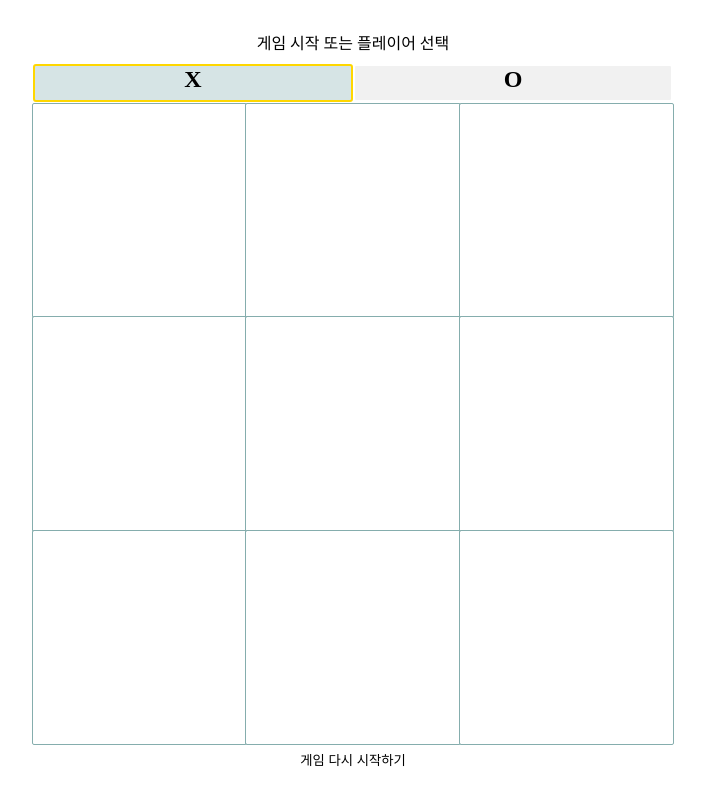
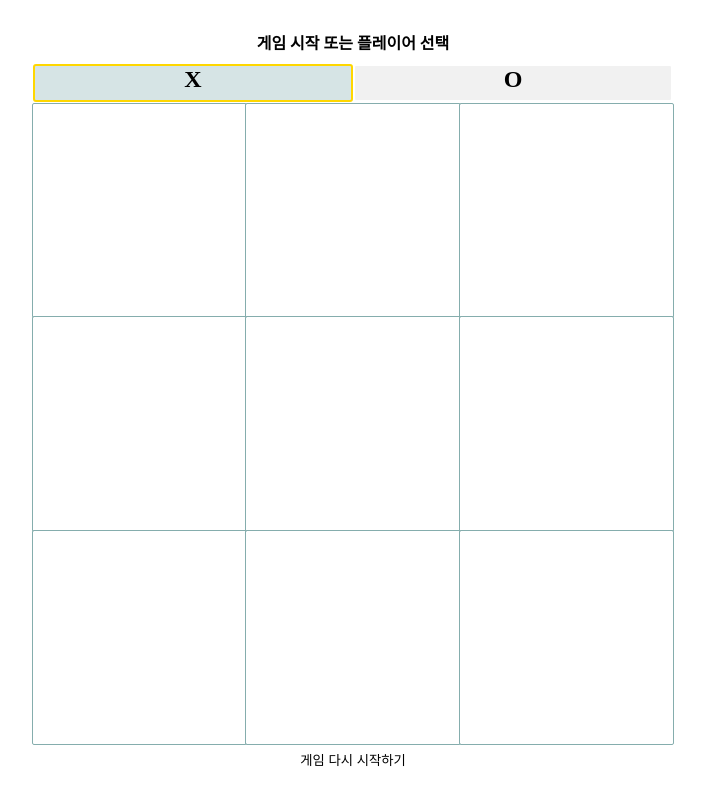
Before and after one commit to Simtudy-Frontend/react-tic-tac-toe, a React app in the folder ayoung/: page / in a window 1280 px wide. Shown: the whole page, without its empty margins (287-992 px from the left). Built offline with nearby package versions, Linux system fonts and the light colour scheme.

Commit message:
winningLine 하이라이트 / 전환효과

```diff
--- a/ayoung/src/App.jsx
+++ b/ayoung/src/App.jsx
@@ -14,7 +14,7 @@ const App = () => {
   const isPlayerTurn = playerMark === mark;
   const winner = calcWinner(squares);
   const isGameStarted = 0 < turnCount;
-  const isGameEnded = winner || turnCount >= 9;
+  const isGameEnded = winner.winner || turnCount >= 9;
 
   const handlePlayerSelect = (selectedMark) => {
     if (playerMark === selectedMark || isGameStarted || isGameEnded) {
@@ -45,7 +45,11 @@ const App = () => {
     if (position === null) {
       return;
     }
-    updateSquares(position, mark);
+
+    const timer = setTimeout(() => {
+      updateSquares(position, mark);
+    }, 700);
+    return () => clearTimeout(timer);
   }, [isPlayerTurn, mark, squares]);
 
   const handleReset = () => {
@@ -58,7 +62,7 @@ const App = () => {
   return (
     <Container>
       <GameStatus
-        winner={winner}
+        winner={winner.winner}
         turnCount={turnCount}
         playerMark={playerMark}
         isPlayerTurn={isPlayerTurn}
@@ -68,7 +72,11 @@ const App = () => {
         onPlayerSelect={handlePlayerSelect}
         turnMark={isGameEnded ? null : mark}
       ></SelectPlayer>
-      <Board squares={squares} onBoardClick={handleClick}></Board>
+      <Board
+        squares={squares}
+        onBoardClick={handleClick}
+        winningLine={winner.line}
+      ></Board>
       <RestartButton onClick={handleReset}>게임 다시 시작하기</RestartButton>
     </Container>
   );
--- a/ayoung/src/components/Board.jsx
+++ b/ayoung/src/components/Board.jsx
@@ -2,7 +2,7 @@ import { useState, useEffect } from "react";
 import styled from "styled-components";
 import Square from "@/components/Square";
 
-const Board = ({ squares, onBoardClick }) => {
+const Board = ({ squares, onBoardClick, winningLine }) => {
   return (
     <BoardContainer>
       {squares.map((square, index) => (
@@ -10,6 +10,7 @@ const Board = ({ squares, onBoardClick }) => {
           key={index}
           value={square}
           onSquareClick={() => onBoardClick(index)}
+          isWinningLine={winningLine ? winningLine.includes(index) : false}
         />
       ))}
     </BoardContainer>
--- a/ayoung/src/components/GameStatus.jsx
+++ b/ayoung/src/components/GameStatus.jsx
@@ -20,4 +20,5 @@ export default GameStatus;
 
 const MessageBox = styled.div`
   margin-bottom: 10px;
+  font-weight: bold;
 `;
--- a/ayoung/src/components/SelectPlayer.jsx
+++ b/ayoung/src/components/SelectPlayer.jsx
@@ -41,4 +41,5 @@ const PlayerButton = styled.div`
   border-radius: 3px;
   cursor: pointer;
   text-align: center; /* 수평 가운데 정렬 */
+  transition: all 0.9s ease;
 `;
--- a/ayoung/src/components/Square.jsx
+++ b/ayoung/src/components/Square.jsx
@@ -1,15 +1,18 @@
 import { useState } from "react";
 import styled from "styled-components";
 
-const Square = ({ value, onSquareClick }) => {
-  return <Button onClick={onSquareClick}>{value}</Button>;
+const Square = ({ value, onSquareClick, isWinningLine }) => {
+  return (
+    <Button onClick={onSquareClick} $highlight={isWinningLine}>
+      {value}
+    </Button>
+  );
 };
 
 export default Square;
 
 const Button = styled.button`
   text-align: center;
-  background-color: #fff;
   color: #373b44;
   cursor: pointer;
   border: none;
@@ -19,7 +22,8 @@ const Button = styled.button`
   outline: 1px solid #85adad;
   vertical-align: middle;
   aspect-ratio: 1 / 1; /* 정사각형을 유지 */
-
+  background-color: ${(props) => (props.$highlight ? "#73ABAF" : "#fff")};
+  transition: all 0.5s ease;
   &:hover {
     background-color: #f0f5f5;
   }
--- a/ayoung/src/utils/gameUtils.js
+++ b/ayoung/src/utils/gameUtils.js
@@ -12,15 +12,17 @@ const lines = [
     [2, 4, 6]
 ];
 
+
 const calcWinner = (squares) => {
     for (let i = 0; i < lines.length; i++) {
         const [a, b, c] = lines[i];
         if (squares[a] && squares[a] === squares[b] && squares[a] === squares[c]) {
-            return squares[a];
+            return { winner: squares[a], line: [a, b, c] };
         };
     }
-    return null;
+    return { winner: null, line: null };
 };
+
 
 const getComputerPosition = (squares) => {
     // 빈 자리 랜덤 선택
```
